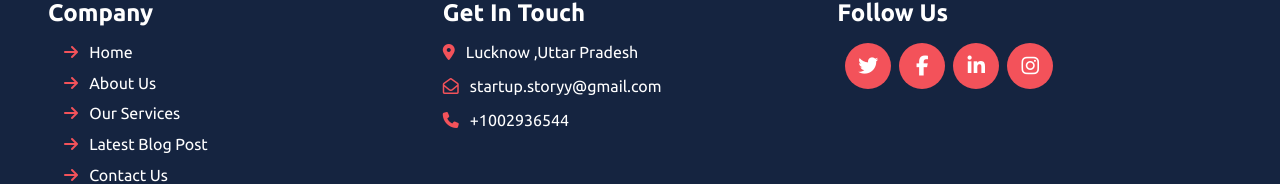
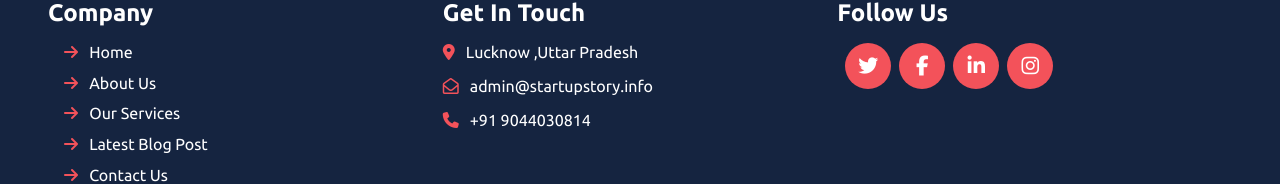
Before and after one commit to amitark7/StartUp-Stories, a React (Create React App) app in the folder client/: page /contact in a window 1280 px wide. Shown: the part 1262-1446 px from the top of the page. Built offline with nearby package versions, Linux system fonts and the light colour scheme.

Commit message:
Update Location and Email

```diff
--- a/client/src/Component/Contact.jsx
+++ b/client/src/Component/Contact.jsx
@@ -59,7 +59,7 @@ const Contact = () => {
                 </div>
                 <div className="col-lg-6 p-6" style={{ minHeight: '400px' }}>
                     <div className='map'>
-                        <iframe  id="frame1" title="location" className='iframe' src="https://www.google.com/maps/embed?pb=!1m18!1m12!1m3!1d28467.805844838895!2d80.97423148285772!3d26.888393076171994!2m3!1f0!2f0!3f0!3m2!1i1024!2i768!4f13.1!3m3!1m2!1s0x399bfd549ce377af%3A0xb88f53ecb02c52d8!2sIndira%20Nagar%2C%20Lucknow%2C%20Uttar%20Pradesh!5e0!3m2!1sen!2sin!4v1697156062774!5m2!1sen!2sin" frameborder="0" allowFullScreen arial-hidden='false' tabIndex='0'>
+                        <iframe  id="frame1" title="location" className='iframe' src="https://www.google.com/maps/embed?pb=!1m18!1m12!1m3!1d14233.648597155523!2d81.00027734739268!3d26.89041191421705!2m3!1f0!2f0!3f0!3m2!1i1024!2i768!4f13.1!3m3!1m2!1s0x39995874dd62d9d3%3A0xed640e0c183b5c2!2sC%20Block%2C%20Sector%2011%2C%20Indira%20Nagar%2C%20Lucknow%2C%20Uttar%20Pradesh%20226016!5e0!3m2!1sen!2sin!4v1698687050934!5m2!1sen!2sin" frameborder="0" allowFullScreen arial-hidden='false' tabIndex='0'>
                             </iframe>
                     </div>
                 </div>
--- a/client/src/Component/Footer.jsx
+++ b/client/src/Component/Footer.jsx
@@ -33,8 +33,8 @@ const Footer = () => {
                     <div className="col-6">
                         <h6 className='text1'>Get In Touch</h6>
                         <p className='mb-2'><i class="fa-solid fa-location-dot"></i>Lucknow ,Uttar Pradesh </p>
-                        <p className='mb-2'><i class="fa-regular fa-envelope-open"></i>startup.storyy@gmail.com</p>
-                        <p><i class="fa-solid fa-phone"></i>+1002936544</p>
+                        <p className='mb-2'><i class="fa-regular fa-envelope-open"></i>admin@startupstory.info</p>
+                        <p><i class="fa-solid fa-phone"></i>+91 9044030814</p>
                     </div>
                     <div className="col-6">
                         <h6 className='text1'>Follow Us</h6>
--- a/client/src/Component/Navbar.jsx
+++ b/client/src/Component/Navbar.jsx
@@ -14,7 +14,6 @@ const Navbar = () => {
     const handleHam=()=>setValue(!value);
     return (
         <>
-
             {/* <div className="container-fluid bg-secondary ps-5 pe-0 d-none d-lg-block">
             <div className="row gx-0">
                 <div className="col-md-6 text-center text-lg-start mb-2 mb-lg-0">
@@ -38,7 +37,6 @@ const Navbar = () => {
                 </div>
             </div>
         </div> */}
-
             <nav className="navbar">
                 <Link to="/" className="navbar-title">
                     <img src={logo} alt="" className='logo' />
```
